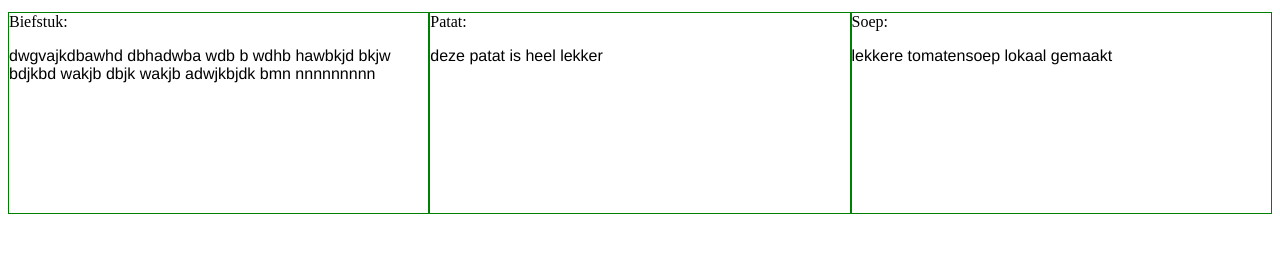
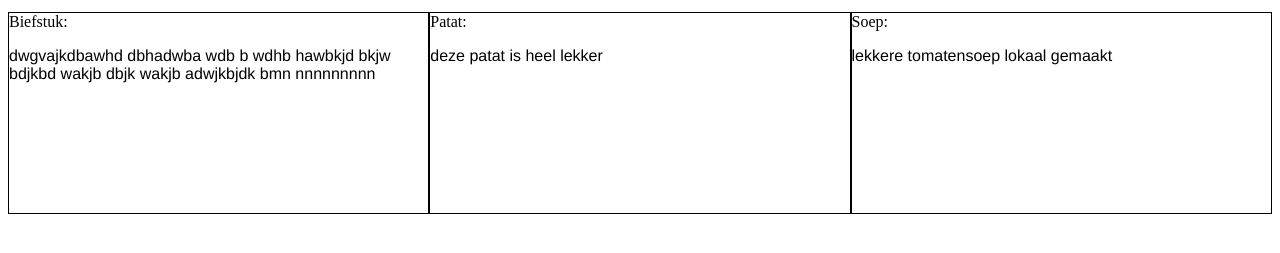
Before and after one commit to Stijn121/module2, a plain HTML site: page Module2-solution/index.html in a window 1280 px wide. Shown: the part 61-314 px from the top of the page. Drawn offline with Linux system fonts and the light colour scheme.

Commit message:
last fix

```diff
--- a/Module2-solution/css/Style.css
+++ b/Module2-solution/css/Style.css
@@ -22,7 +22,7 @@ p {
 @media (min-width: 992px) {
     .col-md-1, .col-md-2 {
         float: left;
-        border: 1px solid green;
+        border: 1px solid black;
         width: 33.33%;
     }
 }
--- a/Module2-solution/index.html
+++ b/Module2-solution/index.html
@@ -3,6 +3,7 @@
 <html lang="en" xmlns="http://www.w3.org/1999/xhtml">
 <head>
     <meta charset="utf-8" />
+    <meta name="viewport" content="width=device-width, initial-scale=1" />
     <title>Opdracht1</title>
     <link rel="stylesheet" href="css/Style.css">
 </head>
```
